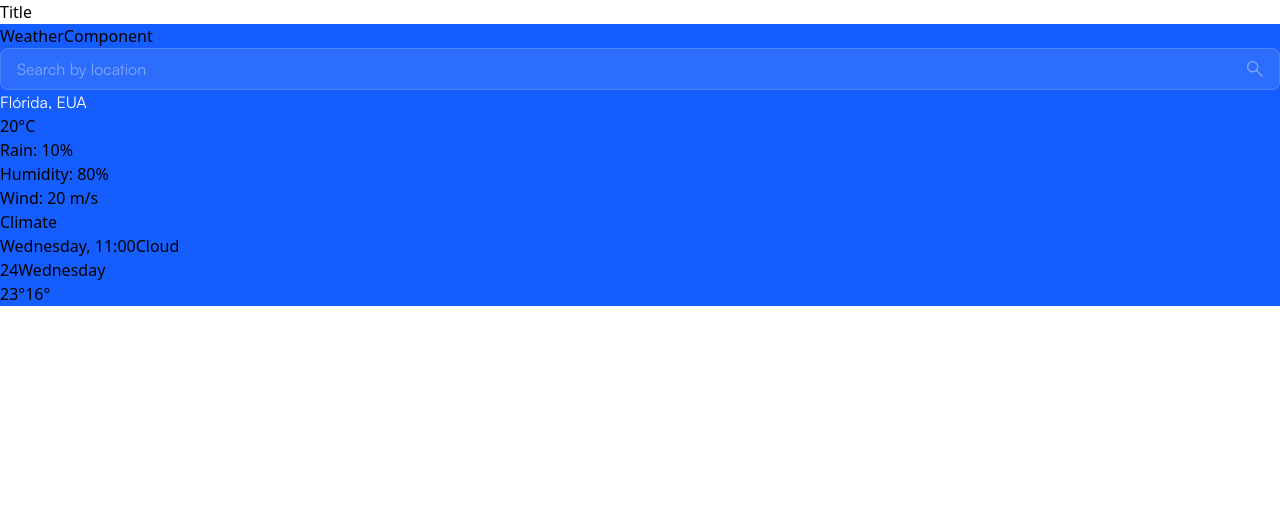
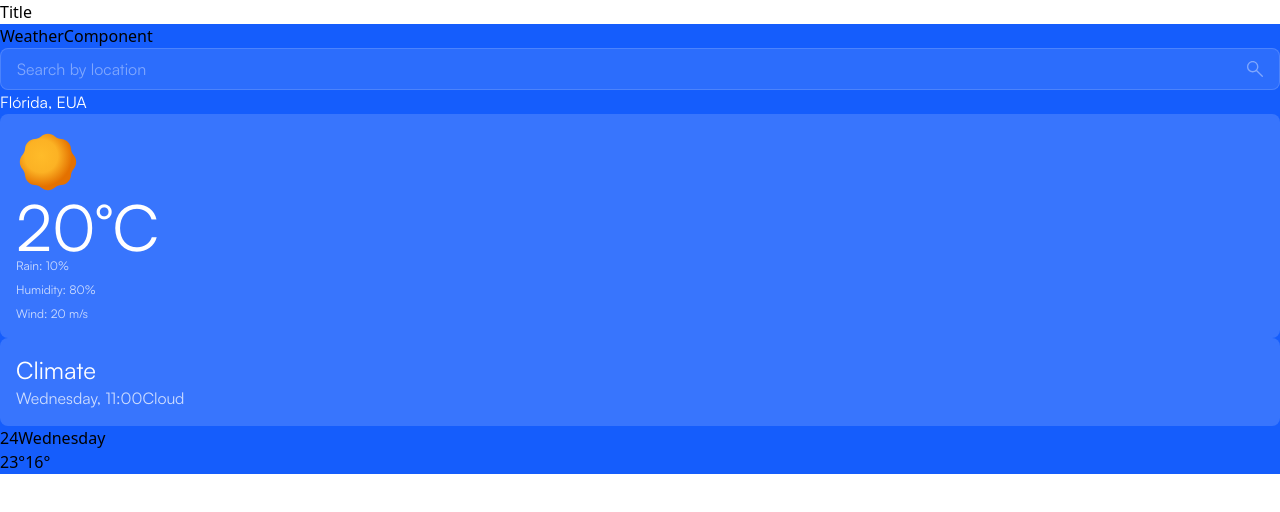
Before and after one commit to allangdasilva/react-weather-app, a React (Vite) app: page / in a window 1280 px wide. Shown: the top 512 px of the page. Built offline with nearby package versions, Linux system fonts and the light colour scheme.

Commit message:
Estilizar o todas 'peças' do MainCard

```diff
--- /dev/null
+++ b/src/components/icons/ClearDay.tsx
@@ -0,0 +1,32 @@
+const ClearDay = () => {
+  return (
+    <svg
+      width={64}
+      height={64}
+      viewBox="0 0 64 64"
+      fill="none"
+      xmlns="http://www.w3.org/2000/svg"
+    >
+      <path
+        d="M45.168 9.01334C47.7152 9.18612 50.1134 10.2761 51.9187 12.0813C53.724 13.8866 54.8139 16.2848 54.9867 18.832C55.143 21.1335 56.0487 23.3205 57.5653 25.0587C59.2438 26.9819 60.1687 29.448 60.1687 32.0007C60.1687 34.5533 59.2438 37.0195 57.5653 38.9427C56.0487 40.6808 55.143 42.8678 54.9867 45.1693C54.8133 47.7162 53.7231 50.114 51.918 51.9189C50.1128 53.7238 47.7149 54.8137 45.168 54.9867C42.8665 55.143 40.6795 56.0487 38.9413 57.5653C37.0182 59.2438 34.552 60.1687 31.9993 60.1687C29.4467 60.1687 26.9805 59.2438 25.0573 57.5653C23.3192 56.0487 21.1322 55.143 18.8307 54.9867C16.2837 54.8136 13.8858 53.7235 12.0808 51.9183C10.2758 50.1131 9.18608 47.715 9.01334 45.168C8.85705 42.8665 7.95134 40.6795 6.43467 38.9413C4.75654 37.0183 3.83191 34.5523 3.83191 32C3.83191 29.4477 4.75654 26.9818 6.43467 25.0587C7.95134 23.3205 8.85705 21.1335 9.01334 18.832C9.18611 16.2848 10.276 13.8866 12.0813 12.0813C13.8866 10.2761 16.2848 9.18612 18.832 9.01334C21.1335 8.85705 23.3205 7.95134 25.0587 6.43468C26.9818 4.75618 29.448 3.83133 32.0007 3.83133C34.5533 3.83133 37.0195 4.75618 38.9427 6.43468C40.6808 7.95134 42.8665 8.85705 45.168 9.01334Z"
+        fill="url(#paint0_radial_12_264)"
+      />
+      <defs>
+        <radialGradient
+          id="paint0_radial_12_264"
+          cx={0}
+          cy={0}
+          r={1}
+          gradientUnits="userSpaceOnUse"
+          gradientTransform="translate(25.3333 26) rotate(64.5367) scale(31.0125 31.0125)"
+        >
+          <stop offset={0.016} stopColor="#FFBB29" />
+          <stop offset={0.531} stopColor="#FCB224" />
+          <stop offset={0.99} stopColor="#E47100" />
+        </radialGradient>
+      </defs>
+    </svg>
+  );
+};
+
+export default ClearDay;
--- a/src/components/patterns/MainCard/MainCardCelsius.tsx
+++ b/src/components/patterns/MainCard/MainCardCelsius.tsx
@@ -1,6 +1,6 @@
 const MainCardCelsius = () => {
   return (
-    <div>
+    <div className="font-xl text-light">
       20<span>°C</span>
     </div>
   );
--- a/src/components/patterns/MainCard/MainCardCurrentDay.tsx
+++ b/src/components/patterns/MainCard/MainCardCurrentDay.tsx
@@ -1,6 +1,6 @@
 const MainCardCurrentDay = () => {
   return (
-    <div>
+    <div className="font-body text-light/75">
       <span>Wednesday, 11:00</span>
       <span>Cloud</span>
     </div>
--- a/src/components/patterns/MainCard/MainCardImage.tsx
+++ b/src/components/patterns/MainCard/MainCardImage.tsx
@@ -1,7 +1,9 @@
+import ClearDay from "../../icons/ClearDay";
+
 const MainCardImage = () => {
   return (
     <div>
-      <img src="" alt="" />
+      <ClearDay />
     </div>
   );
 };
--- a/src/components/patterns/MainCard/MainCardInfos.tsx
+++ b/src/components/patterns/MainCard/MainCardInfos.tsx
@@ -1,6 +1,6 @@
 const MainCardInfos = () => {
   return (
-    <div>
+    <div className="flex flex-col gap-2 font-xs text-light/75">
       <div>
         Rain: <span>10%</span>
       </div>
--- a/src/components/patterns/MainCard/MainCardRoot.tsx
+++ b/src/components/patterns/MainCard/MainCardRoot.tsx
@@ -2,7 +2,7 @@ interface MainCardRootProps extends React.HTMLAttributes<HTMLDivElement> {
   children: React.ReactNode;
 }
 const MainCardRoot = ({ children }: MainCardRootProps) => {
-  return <div>{children}</div>;
+  return <div className="p-4 rounded-lg bg-light/15">{children}</div>;
 };
 
 export default MainCardRoot;
--- a/src/components/patterns/MainCard/MainCardTitle.tsx
+++ b/src/components/patterns/MainCard/MainCardTitle.tsx
@@ -1,5 +1,5 @@
 const MainCardTitle = () => {
-  return <h2>Climate</h2>;
+  return <h2 className="font-lg text-light">Climate</h2>;
 };
 
 export default MainCardTitle;
--- a/src/index.css
+++ b/src/index.css
@@ -26,4 +26,13 @@
   .font-body {
     @apply font-primary-regular text-base/6;
   }
+  .font-xs {
+    @apply font-primary-regular text-xs/4;
+  }
+  .font-lg {
+    @apply font-primary-regular text-2xl/8;
+  }
+  .font-xl {
+    @apply font-primary-regular text-[4rem]/16;
+  }
 }
```
Also changed, not shown: public/clear_day 1.svg (added).
